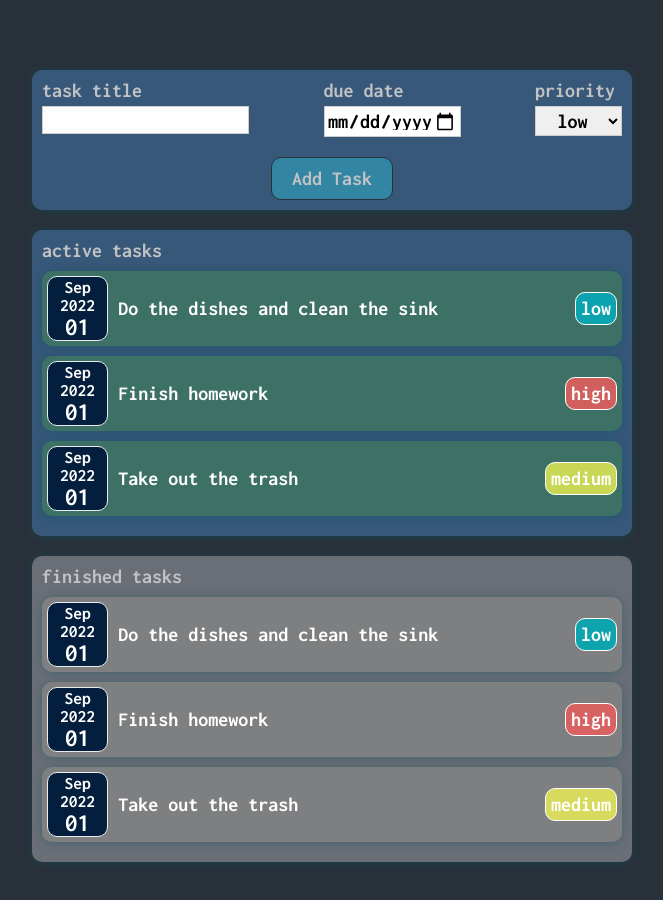
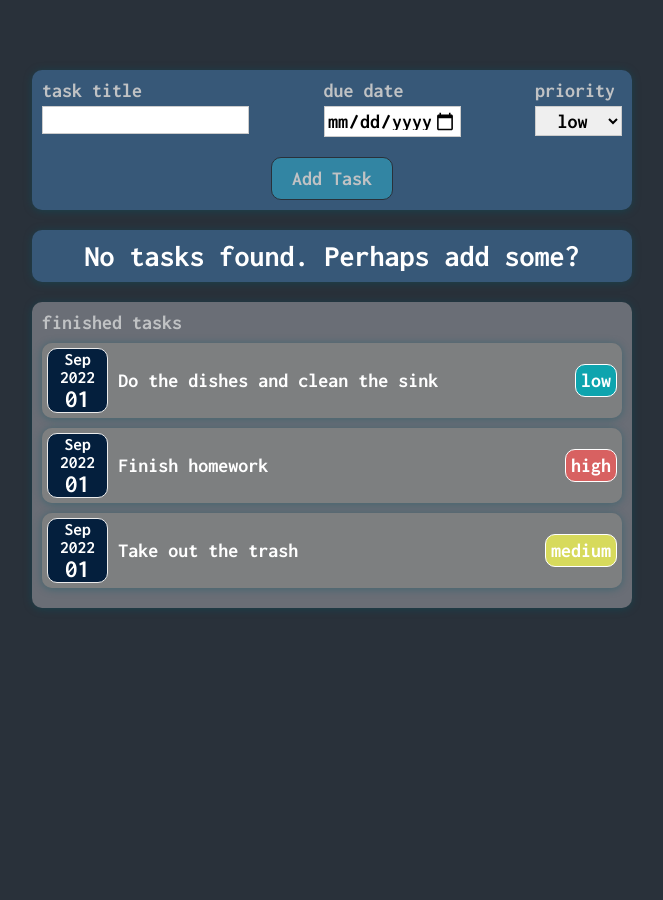
Before and after one commit to pedrotorreao/reactjs-projects, a React (Create React App) app in the folder tisdon/: page / in a window 1280 px wide. Shown: the top 900 px of the page, without its empty margins (308-971 px from the left). After the commit the page ends 800 px from the top, so only its background shows below. Built offline with nearby package versions, Linux system fonts and the light colour scheme.

Commit message:
remove dummy data from active tasks

```diff
--- a/tisdon/src/App.js
+++ b/tisdon/src/App.js
@@ -31,13 +31,16 @@ function App() {
   // (1) points to the managed state variable
   // (2) can be called to update said variable
   // individual state slices:
-  const [tasks, setTasks] = useState(DUMMY_TASKS);
+  //const [tasks, setTasks] = useState(DUMMY_TASKS);
+  const [tasks, setTasks] = useState([]);
   const [finishedTasks, setFinishedTasks] = useState(DUMMY_TASKS);
 
   // this function is passed down to 'NewTasks' as a prop in order
   // to retrieve the new task' data:
   const addTaskHandler = (taskData) => {
     setTasks((prevTasks) => {
+      // if (prevTasks) return [taskData, ...prevTasks];
+      // return [taskData];
       return [taskData, ...prevTasks];
     });
   };
```
